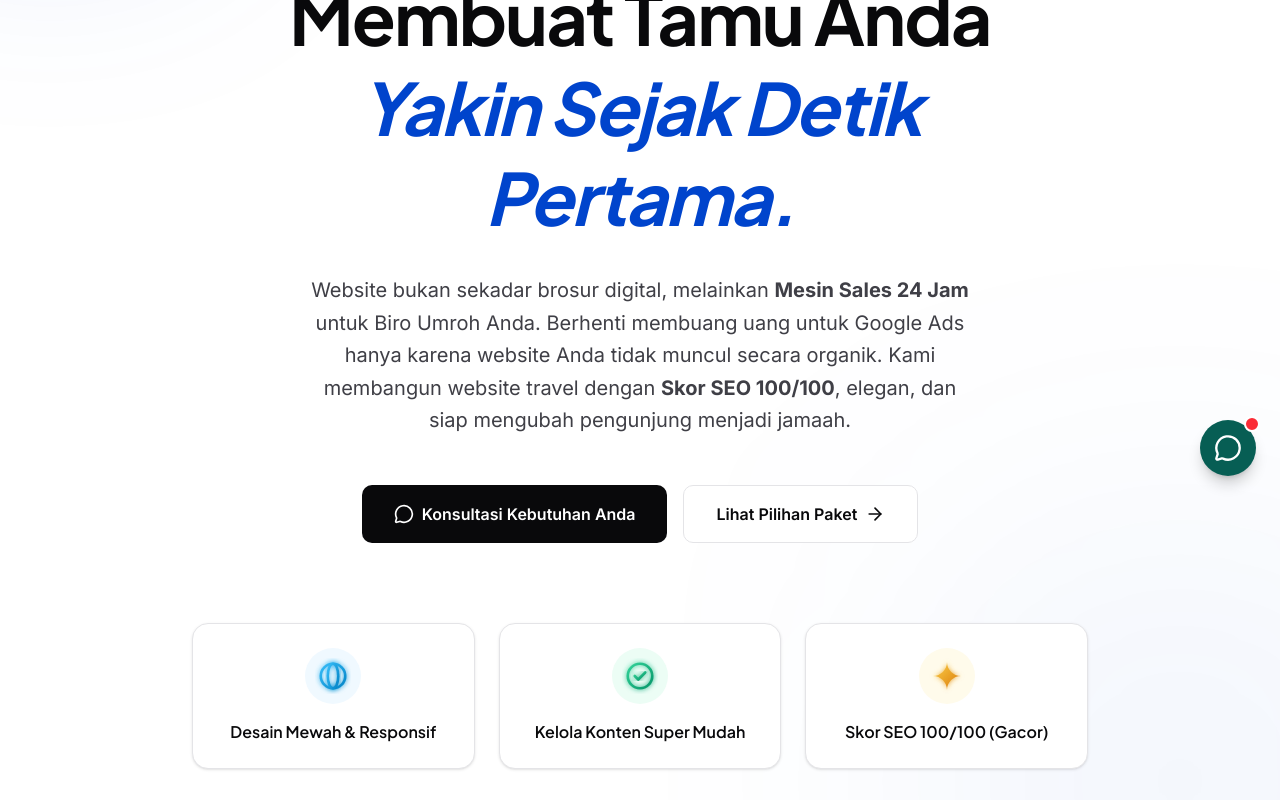
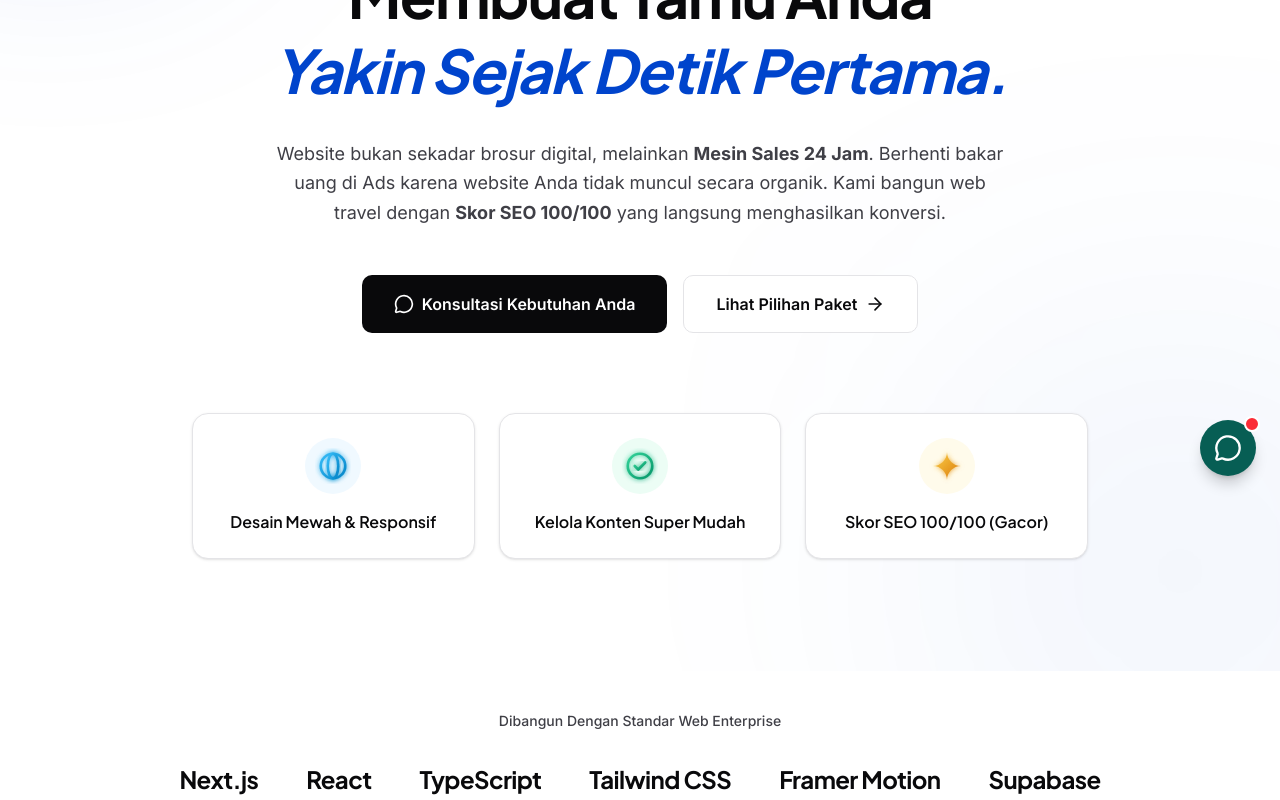
Before and after one commit to damosfxa/landingpage, a Next.js app: page / in a window 1280 px wide. Shown: the part 300-1100 px from the top of the page. Built offline with nearby package versions, Linux system fonts and the light colour scheme.

Commit message:
fix: resolve impeccable UI anti-patterns & remove AI slop

```diff
--- a/src/components/sections/faq.tsx
+++ b/src/components/sections/faq.tsx
@@ -69,7 +69,7 @@ export function FAQSection() {
                   openIndex === i ? 'max-h-[500px] opacity-100' : 'max-h-0 opacity-0'
                 }`}
               >
-                <p className="px-6 pb-6 text-muted-foreground leading-relaxed">
+                <p className="px-6 pb-6 text-muted-foreground leading-relaxed max-w-prose">
                   {faq.a}
                 </p>
               </div>
--- a/src/components/sections/guarantee.tsx
+++ b/src/components/sections/guarantee.tsx
@@ -31,15 +31,15 @@ export function GuaranteeSection() {
             </p>
 
             <div className="grid sm:grid-cols-2 gap-6 text-left max-w-2xl mx-auto">
-              <div className="bg-primary-foreground/10 rounded-2xl p-6 backdrop-blur-sm border border-primary-foreground/20">
-                <RefreshCw className="w-8 h-8 mb-4 text-primary-foreground" />
-                <h3 className="font-bold text-xl mb-2">Revisi Tanpa Batas</h3>
-                <p className="text-primary-foreground/90 text-sm">Sampai desain benar-benar mencerminkan standar kemewahan brand travel Anda.</p>
+              <div className="flex flex-col items-start gap-2">
+                <RefreshCw className="w-8 h-8 mb-2 text-primary-foreground" />
+                <h3 className="font-bold text-xl">Revisi Tanpa Batas</h3>
+                <p className="text-primary-foreground/90 text-sm leading-relaxed max-w-xs">Sampai desain benar-benar mencerminkan standar kemewahan brand travel Anda.</p>
               </div>
-              <div className="bg-primary-foreground/10 rounded-2xl p-6 backdrop-blur-sm border border-primary-foreground/20">
-                <HeartHandshake className="w-8 h-8 mb-4 text-primary-foreground" />
-                <h3 className="font-bold text-xl mb-2">Bebas Risiko</h3>
-                <p className="text-primary-foreground/90 text-sm">Tidak ada biaya tersembunyi. Dedikasi penuh dari saya, langsung tanpa perantara.</p>
+              <div className="flex flex-col items-start gap-2">
+                <HeartHandshake className="w-8 h-8 mb-2 text-primary-foreground" />
+                <h3 className="font-bold text-xl">Bebas Risiko</h3>
+                <p className="text-primary-foreground/90 text-sm leading-relaxed max-w-xs">Tidak ada biaya tersembunyi. Dedikasi penuh dari saya, langsung tanpa perantara.</p>
               </div>
             </div>
           </div>
--- a/src/components/sections/hero.tsx
+++ b/src/components/sections/hero.tsx
@@ -41,16 +41,16 @@ export function HeroSection() {
         </div>
 
         <h1
-          className="font-serif text-5xl md:text-6xl lg:text-7xl font-bold leading-tight tracking-tight text-foreground"
+          className="font-serif text-4xl md:text-5xl lg:text-6xl font-bold leading-tight tracking-tight text-foreground"
         >
-          Kesan Pertama yang Membuat Tamu Anda <br />
+          Kesan Pertama yang Membuat Tamu Anda <br className="hidden md:block" />
           <span className="text-primary italic">Yakin Sejak Detik Pertama.</span>
         </h1>
 
         <p
-          className="text-lg md:text-xl text-muted-foreground max-w-2xl mx-auto leading-relaxed"
+          className="text-lg text-muted-foreground max-w-prose mx-auto leading-relaxed"
         >
-          Website bukan sekadar brosur digital, melainkan <strong>Mesin Sales 24 Jam</strong> untuk Biro Umroh Anda. Berhenti membuang uang untuk Google Ads hanya karena website Anda tidak muncul secara organik. Kami membangun website travel dengan <strong>Skor SEO 100/100</strong>, elegan, dan siap mengubah pengunjung menjadi jamaah.
+          Website bukan sekadar brosur digital, melainkan <strong>Mesin Sales 24 Jam</strong>. Berhenti bakar uang di Ads karena website Anda tidak muncul secara organik. Kami bangun web travel dengan <strong>Skor SEO 100/100</strong> yang langsung menghasilkan konversi.
         </p>
 
         <div className="flex flex-col sm:flex-row justify-center gap-4 pt-4">
--- a/src/components/sections/tech-advantage.tsx
+++ b/src/components/sections/tech-advantage.tsx
@@ -25,9 +25,9 @@ export function TechAdvantageSection() {
             whileInView={{ opacity: 1, y: 0 }}
             viewport={{ once: true }}
             transition={{ duration: 0.5, delay: 0.1 }}
-            className="text-lg text-muted-foreground"
+            className="text-lg text-muted-foreground max-w-prose mx-auto"
           >
-            Pengusaha tidak peduli bahasa pemrograman, mereka peduli Traffic dan Order. Inilah alasan teknis mengapa website murahan gagal mendatangkan klien, dan bagaimana Voxy mengatasinya.
+            Pengusaha tidak peduli bahasa pemrograman, mereka peduli Traffic dan Order. Inilah alasan teknis mengapa website murah gagal mendatangkan klien.
           </motion.p>
         </div>
 
--- a/src/components/trust-banner.tsx
+++ b/src/components/trust-banner.tsx
@@ -3,8 +3,8 @@
 export function TrustBanner() {
   return (
     <div className="w-full border-b border-border bg-card py-10 overflow-hidden flex flex-col items-center">
-      <p className="text-sm font-semibold text-muted-foreground uppercase tracking-widest mb-8">
-        Dibangun Menggunakan Teknologi Modern & Andal
+      <p className="text-sm font-medium text-muted-foreground mb-8">
+        Dibangun Dengan Standar Web Enterprise
       </p>
       <div className="flex flex-wrap justify-center items-center gap-6 md:gap-12 max-w-5xl px-4">
         {["Next.js", "React", "TypeScript", "Tailwind CSS", "Framer Motion", "Supabase", "Web3Forms", "SEO Optimized"].map((brand, i) => (
```
